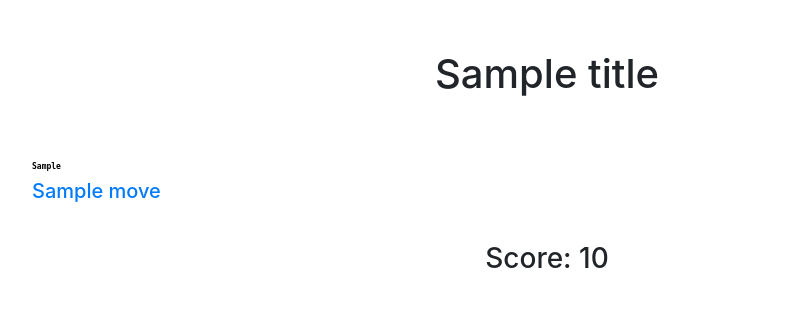
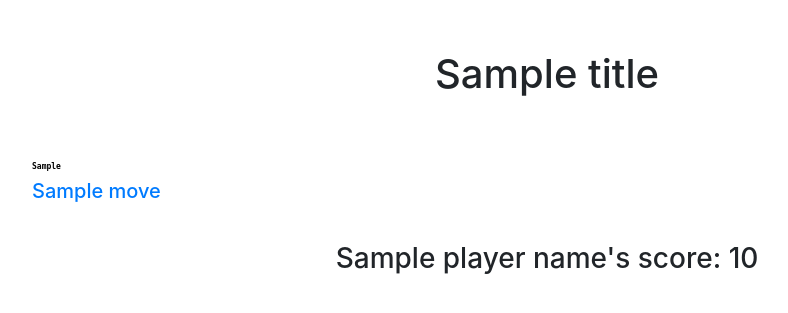
Before and after one commit to zuzakowalska/rock_paper_scissors_flask, a Flask app: template app/templates/game.html in a window 1280 px wide. Shown: the top 313 px of the page, without its empty margins (93-881 px from the left). Run offline with Flask 2, Linux system fonts and the light colour scheme; the template is opened without the code that fills it: most values are stand-ins (such as "Sample title", 1, 10 or a date in 2020); some libraries are stand-ins or nearby versions.

Commit message:
add players name to score

```diff
--- a/app/routes.py
+++ b/app/routes.py
@@ -1,4 +1,4 @@
-from flask import render_template, session
+from flask import render_template, session, request
 from app import app
 from app.game import Game
 from app.form import PlayerName
@@ -32,6 +32,8 @@ def moves_list(move):
 
 @app.route('/game', methods=['GET', 'POST'])
 def game_round():
+    if request.method == 'POST':
+        player_name = request.form.get('player_name')
     session['game_score'] += session['round_score']
     game_score = session['game_score']
     if game_score == 3:
@@ -39,4 +41,4 @@ def game_round():
     elif game_score == -3:
         return render_template("lose.html")
     else:
-        return render_template('game.html', title="Rock Paper Scissors", moves=moves, game_score=game_score, ascii_art=ascii_art)
+        return render_template('game.html', title="Rock Paper Scissors", moves=moves, game_score=game_score, ascii_art=ascii_art, player_name=player_name)
--- a/app/templates/game.html
+++ b/app/templates/game.html
@@ -19,6 +19,6 @@
   </div>
 </div>
 <div class="col-12">
-  <h3 class="text-center">Score: {{game_score}}</h3>
+  <h3 class="text-center">{{player_name}}'s score: {{game_score}}</h3>
 </div>
 {% endblock %}
```
